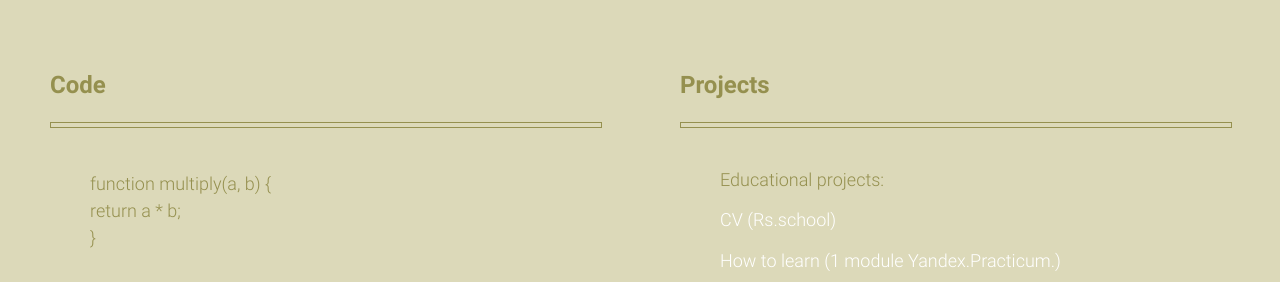
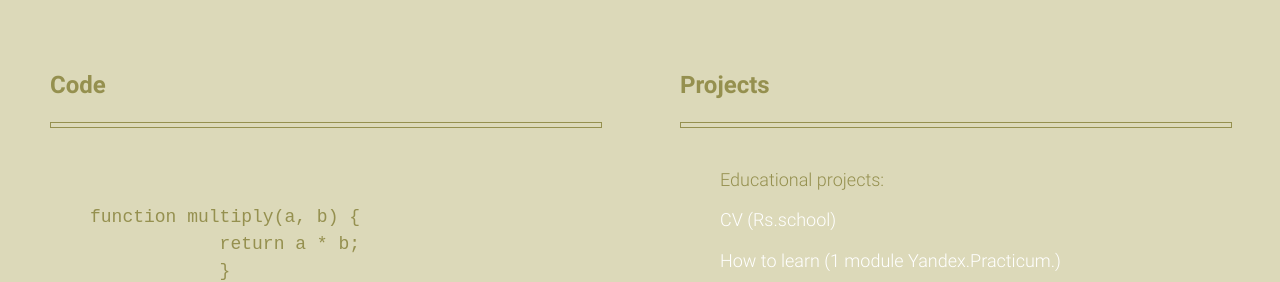
Before and after one commit to KOLIKOLGA/rsschool-cv, a plain HTML site: page index.html in a window 1280 px wide. Shown: the part 518-800 px from the top of the page. Drawn offline with Linux system fonts and the light colour scheme.

Commit message:
fix: add <pre><code>

```diff
--- a/css/style.css
+++ b/css/style.css
@@ -272,7 +272,6 @@ a {
    margin: 70px 40px;
    font-size: 18px;
    line-height: 1.5;
-   white-space: pre-line;
    color: #95904f;
 }
 
--- a/index.html
+++ b/index.html
@@ -79,9 +79,11 @@
         </li>
         <li class="info-block__item">
           <h2 class="block__title" id="code">Code</h2>
-          <p class="code-descr">function multiply(a, b) {
+          <pre>
+          <p class="code-descr"><code>function multiply(a, b) {
             return a * b;
-            }</p>
+            }</code></p>
+         </pre>
         </li>
         <li class="info-block__item">
           <h2 class="block__title" id="projects">Projects</h2>
```
